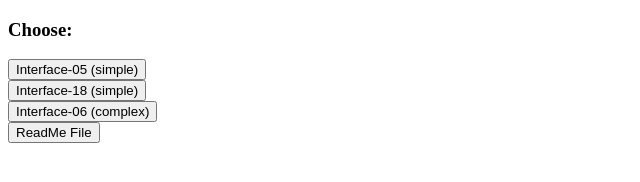
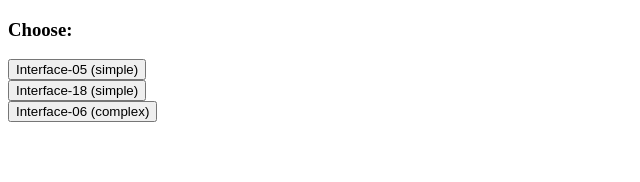
Before and after one commit to VidyashreeTarikere/end-of-field-challenge, a plain HTML site: page index.html in a window 1280 px wide. Shown: the whole page, without its empty margins (0-640 px from the left). Drawn offline with Linux system fonts and the light colour scheme.

Commit message:
Update index.html

```diff
--- a/index.html
+++ b/index.html
@@ -16,9 +16,6 @@
     </form>
     <form action="interface-06.html">
         <button type="submit">Interface-06 (complex)</button>
-    </form>
-    <form action="README.md">
-        <button type="submit">ReadMe File</button>
-    </form>
+        </form>
 </body>
 </html>
```
